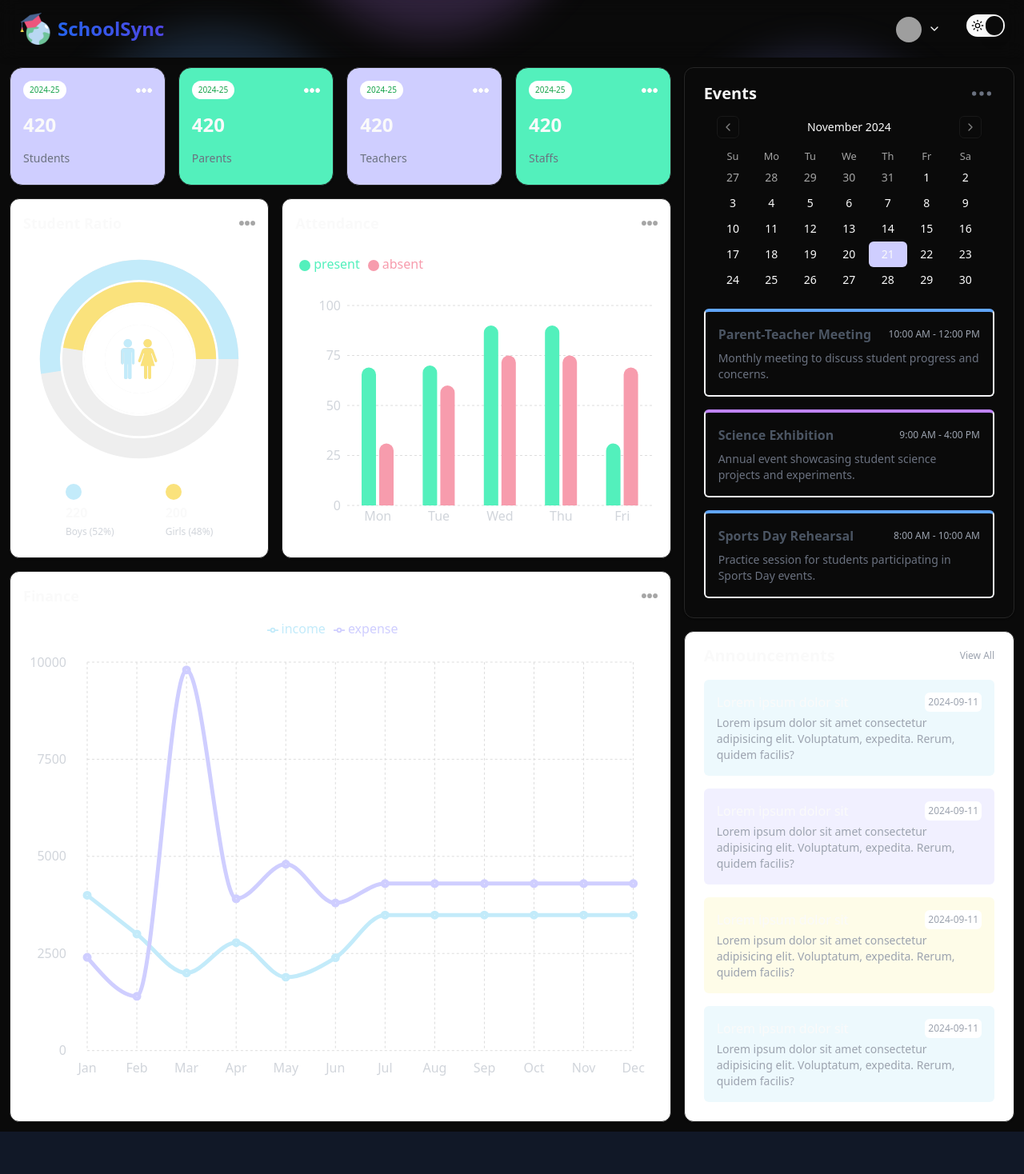
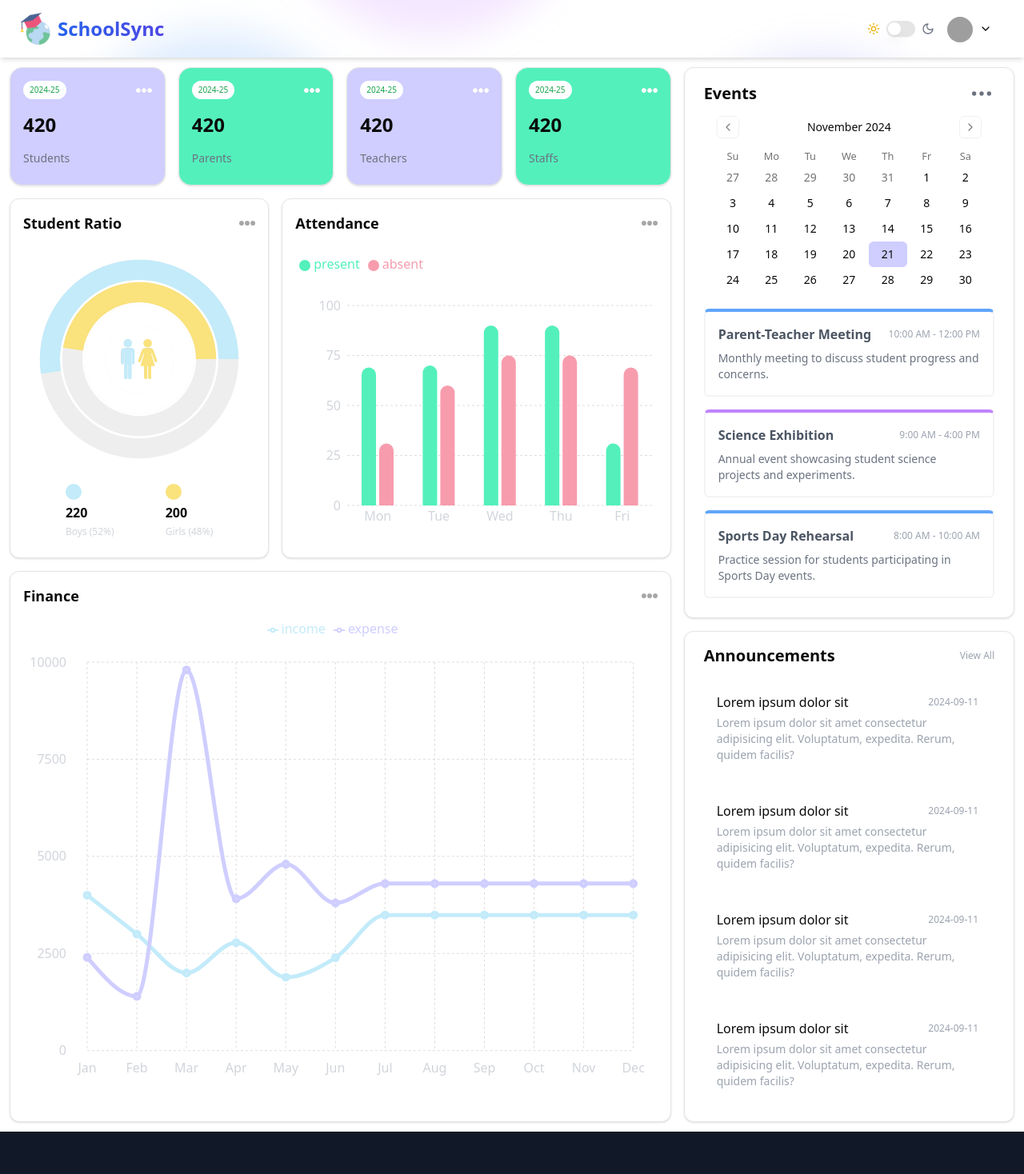
Before and after one commit to durjoydutta/SchoolSync, a Next.js app: page /admin in a window 1280 px wide. Shown: the top 1468 px of the page at 80% size. Built offline with nearby package versions, Linux system fonts and the light colour scheme; grey boxes are pictures that could not be loaded.

Commit message:
optimizing dark mode across the app

```diff
--- a/src/app/layout.tsx
+++ b/src/app/layout.tsx
@@ -21,7 +21,7 @@ export default function RootLayout({
       <body className={"inter.className"}>
         <ThemeProvider
           attribute="class"
-            defaultTheme="dark"
+          defaultTheme="system"
           enableSystem
           disableTransitionOnChange
         >
--- a/src/components/DarkModeSwitch.tsx
+++ b/src/components/DarkModeSwitch.tsx
@@ -3,29 +3,28 @@
 import { Label } from "@/components/ui/label";
 import { Switch } from "@/components/ui/switch";
 import { Moon, Sun } from "lucide-react";
-import { useTheme } from "next-themes"
+import { useTheme } from "next-themes";
+import { useEffect, useState } from "react";
 
 export default function Switch13() {
     const { theme, setTheme } = useTheme();
+    const [mounted, setMounted] = useState(false);
+
+    useEffect(() => {
+        setMounted(true);
+    }, []);
+
+    if (!mounted) return null;
+
     return (
-        <div>
-            <div className="relative inline-grid h-7 w-12 grid-cols-[1fr_1fr] items-center text-sm font-medium">
-                <Switch
-                    id="switch-13"
-                    checked={theme === "dark"}
-                    onCheckedChange={(checked) => setTheme(checked ? "dark" : "light")}
-                    className="peer absolute inset-0 h-[inherit] w-auto data-[state=unchecked]:bg-input/50 [&_span]:z-10 [&_span]:h-full [&_span]:w-1/2 [&_span]:transition-transform [&_span]:duration-300 [&_span]:[transition-timing-function:cubic-bezier(0.16,1,0.3,1)] data-[state=checked]:[&_span]:translate-x-full rtl:data-[state=checked]:[&_span]:-translate-x-full"
-                />
-                <span className="pointer-events-none relative ms-0.5 flex min-w-6 items-center justify-center text-center transition-transform duration-300 [transition-timing-function:cubic-bezier(0.16,1,0.3,1)] peer-data-[state=checked]:invisible peer-data-[state=unchecked]:translate-x-full rtl:peer-data-[state=unchecked]:-translate-x-full">
-                    <Moon size={16} strokeWidth={2} aria-hidden="true" />
-                </span>
-                <span className="pointer-events-none relative me-0.5 flex min-w-6 items-center justify-center text-center transition-transform duration-300 [transition-timing-function:cubic-bezier(0.16,1,0.3,1)] peer-data-[state=unchecked]:invisible peer-data-[state=checked]:-translate-x-full peer-data-[state=checked]:text-background rtl:peer-data-[state=checked]:translate-x-full">
-                    <Sun size={16} strokeWidth={2} aria-hidden="true" />
-                </span>
-            </div>
-            <Label htmlFor="switch-13" className="sr-only">
-                Labeled switch
-            </Label>
+        <div className="flex items-center gap-2">
+            <Sun className="w-4 h-4 text-yellow-500" />
+            <Switch
+                id="theme-toggle"
+                checked={theme === "dark"}
+                onCheckedChange={(checked) => setTheme(checked ? "dark" : "light")}
+            />
+            <Moon className="w-4 h-4 text-gray-500" />
         </div>
     );
 }
--- a/src/components/Navbar.tsx
+++ b/src/components/Navbar.tsx
@@ -32,19 +32,9 @@ const Navbar = () => {
 
     const [isLoggedIn, setIsLoggedIn] = useState(true) // This should be replaced with actual auth logic
     const [userRole, setUserRole] = useState('student')
-    return (
-        <motion.header
-            initial={{ y: -100, opacity: 0 }}
-            animate={{ y: 0, opacity: 1 }}
-            transition={{ duration: 0.5 }}
-            className="sticky top-0 left-0 right-0 bg-none backdrop-blur-md shadow-md py-4 px-6 z-[999]"
-        >
-            <BackgroundAnimation />
-            <nav className="flex justify-between items-center mx-auto">
-                <SchoolSyncLogo />
-                <div className="flex gap-4">
-                    {!isLoggedIn ? (
-                        <Link href={"/login"}>
+
+    const navLoggedInStatus = () => !isLoggedIn ?
+        (<Link href={"/login"}>
             <Button className="w-20 h-8 bg-gradient-to-r from-blue-600 to-indigo-600 text-white hover:from-blue-700 hover:to-indigo-700">
                 <LogIn className="w-full h-full mr-2" />
                 Login
@@ -72,8 +62,21 @@ const Navbar = () => {
                     <DropdownMenuItem>Log out</DropdownMenuItem>
                 </DropdownMenuContent>
             </DropdownMenu>
-                    )}
-                    <DarkModeSwitch/>
+        )
+
+    return (
+        <motion.header
+            initial={{ y: -100, opacity: 0 }}
+            animate={{ y: 0, opacity: 1 }}
+            transition={{ duration: 0.5 }}
+            className="sticky top-0 left-0 right-0 bg-none backdrop-blur-md shadow-md py-4 px-6 z-[999]"
+        >
+            <BackgroundAnimation />
+            <nav className="flex justify-between items-center mx-auto">
+                <SchoolSyncLogo />
+                <div className="flex justify-end items-center">
+                    <DarkModeSwitch />
+                    {navLoggedInStatus()}
                 </div>
             </nav>
         </motion.header>
--- /dev/null
+++ b/src/components/dashboard/AnnouncementCard.tsx
@@ -0,0 +1,26 @@
+interface AnnouncementCardProps {
+  title: string;
+  date: string;
+  description: string;
+}
+
+const AnnouncementCard: React.FC<AnnouncementCardProps> = ({
+    title,
+    date,
+    description,
+  }) => {
+
+    return (
+      <div className={`dark:bg-smoke-800 rounded-md p-4`}>
+        <div className="flex items-center justify-between">
+          <h2 className="font-medium">{title}</h2>
+          <span className="text-xs text-gray-400 dark:text-lamaYellow bg-white dark:bg-slate-800 rounded-md px-1 py-1">
+            {date}
+          </span>
+        </div>
+        <p className="text-sm text-gray-400 mt-1">{description}</p>
+      </div>
+    );
+  };
+
+export default AnnouncementCard;
--- a/src/components/dashboard/Announcements.tsx
+++ b/src/components/dashboard/Announcements.tsx
@@ -1,63 +1,52 @@
-import { Card, CardContent, CardHeader, CardTitle } from "@/components/ui/card"
+import { Card, CardContent } from "@/components/ui/card";
+import AnnouncementCard from "@/components/dashboard/AnnouncementCard";
 
-const Announcements = () => {
+
+const Announcements: React.FC = () => {
+  const announcementData = [
+    {
+      title: "Lorem ipsum dolor sit",
+      date: "2024-09-11",
+      description:
+        "Lorem ipsum dolor sit amet consectetur adipisicing elit. Voluptatum, expedita. Rerum, quidem facilis?",
+    },
+    {
+      title: "Lorem ipsum dolor sit",
+      date: "2024-09-11",
+      description:
+        "Lorem ipsum dolor sit amet consectetur adipisicing elit. Voluptatum, expedita. Rerum, quidem facilis?",
+    },
+    {
+      title: "Lorem ipsum dolor sit",
+      date: "2024-09-11",
+      description:
+        "Lorem ipsum dolor sit amet consectetur adipisicing elit. Voluptatum, expedita. Rerum, quidem facilis?",
+    },
+    {
+      title: "Lorem ipsum dolor sit",
+      date: "2024-09-11",
+      description:
+        "Lorem ipsum dolor sit amet consectetur adipisicing elit. Voluptatum, expedita. Rerum, quidem facilis?",
+    },
+  ];
+
   return (
-    <Card className="w-full bg-white pt-4 rounded-xl">
+    <Card className="w-full bg-white dark:bg-stone-800 pt-4 rounded-xl">
       <CardContent>
-      <div className="flex items-center justify-between">
-        <h1 className="text-xl font-semibold">Announcements</h1>
-        <span className="text-xs text-gray-400">View All</span>
-      </div>
-      <div className="flex flex-col gap-4 mt-4">
-        <div className="bg-lamaSkyLight rounded-md p-4">
-          <div className="flex items-center justify-between">
-            <h2 className="font-medium">Lorem ipsum dolor sit</h2>
-            <span className="text-xs text-gray-400 bg-white rounded-md px-1 py-1">
-              2024-09-11
-            </span>
-          </div>
-          <p className="text-sm text-gray-400 mt-1">
-            Lorem ipsum dolor sit amet consectetur adipisicing elit. Voluptatum,
-            expedita. Rerum, quidem facilis?
-          </p>
+        <div className="flex items-center justify-between">
+          <h1 className="text-xl font-semibold">Announcements</h1>
+          <span className="text-xs text-gray-400">View All</span>
         </div>
-        <div className="bg-lamaPurpleLight rounded-md p-4">
-          <div className="flex items-center justify-between">
-            <h2 className="font-medium">Lorem ipsum dolor sit</h2>
-            <span className="text-xs text-gray-400 bg-white rounded-md px-1 py-1">
-              2024-09-11
-            </span>
-          </div>
-          <p className="text-sm text-gray-400 mt-1">
-            Lorem ipsum dolor sit amet consectetur adipisicing elit. Voluptatum,
-            expedita. Rerum, quidem facilis?
-          </p>
+        <div className="flex flex-col gap-4 mt-4">
+          {announcementData.map((announcement, index) => (
+            <AnnouncementCard
+              key={index}
+              title={announcement.title}
+              date={announcement.date}
+              description={announcement.description}
+            />
+          ))}
         </div>
-        <div className="bg-lamaYellowLight rounded-md p-4">
-          <div className="flex items-center justify-between">
-            <h2 className="font-medium">Lorem ipsum dolor sit</h2>
-            <span className="text-xs text-gray-400 bg-white rounded-md px-1 py-1">
-              2024-09-11
-            </span>
-          </div>
-          <p className="text-sm text-gray-400 mt-1">
-            Lorem ipsum dolor sit amet consectetur adipisicing elit. Voluptatum,
-            expedita. Rerum, quidem facilis?
-          </p>
-        </div>
-        <div className="bg-lamaSkyLight rounded-md p-4">
-          <div className="flex items-center justify-between">
-            <h2 className="font-medium">Lorem ipsum dolor sit</h2>
-            <span className="text-xs text-gray-400 bg-white rounded-md px-1 py-1">
-              2024-09-11
-            </span>
-          </div>
-          <p className="text-sm text-gray-400 mt-1">
-            Lorem ipsum dolor sit amet consectetur adipisicing elit. Voluptatum,
-            expedita. Rerum, quidem facilis?
-          </p>
-        </div>
-      </div>
       </CardContent>
     </Card>
   );
--- a/src/components/dashboard/AttendanceChart.tsx
+++ b/src/components/dashboard/AttendanceChart.tsx
@@ -33,7 +33,7 @@ const data = [
 
 const AttendanceChart = () => {
     return (
-        <Card className="bg-white rounded-xl w-full h-full p-4 mb-3">
+        <Card className="bg-white dark:bg-stone-800 rounded-xl w-full h-full p-4 mb-3">
             <div className="flex justify-between items-center">
                 <h1 className="text-lg font-semibold">Attendance</h1>
                 <Image src="/moreDark.png" alt="" width={20} height={20} />
--- a/src/components/dashboard/EventCalendar.tsx
+++ b/src/components/dashboard/EventCalendar.tsx
@@ -62,7 +62,7 @@ export default function EventCalendar() {
   )
 
   return (
-    <Card className="w-full pt-4">
+    <Card className="w-full pt-4 dark:bg-stone-800">
       <CardContent className="w-full gap-4">
         <div className="flex items-center justify-between">
           <h2 className="text-xl font-semibold">Events</h2>
@@ -92,10 +92,10 @@ export default function EventCalendar() {
                 className="w-full rounded-md border-2 border-gray-100 border-t-4 odd:border-t-blue-400 even:border-t-purple-400 p-4"
               >
                 <div className="flex items-center justify-between">
-                  <h3 className="font-semibold text-gray-600">{event.title}</h3>
+                  <h3 className="font-semibold text-gray-600 dark:text-slate-300">{event.title}</h3>
                   <span className="text-gray-400 text-xs">{event.time}</span>
                 </div>
-                <p className="mt-2 text-gray-500 text-sm">{event.description}</p>
+                <p className="mt-2 text-gray-500 dark:text-slate-400 text-sm">{event.description}</p>
               </div>
             ))
           ) : (
--- a/src/components/dashboard/FinanceChart.tsx
+++ b/src/components/dashboard/FinanceChart.tsx
@@ -78,7 +78,7 @@ const data = [
 
 const FinanceChart = () => {
   return (
-    <Card className="bg-white rounded-xl w-full h-full p-4">
+    <Card className="bg-white dark:bg-stone-800 rounded-xl w-full h-full p-4">
       <div className="flex justify-between items-center">
         <h1 className="text-lg font-semibold">Finance</h1>
         <Image src="/moreDark.png" alt="" width={20} height={20} />
--- a/src/components/dashboard/RatioChart.tsx
+++ b/src/components/dashboard/RatioChart.tsx
@@ -7,7 +7,7 @@ const data = [ // Data for the chart
   {
     name: 'Total',
     count: 420,
-    fill: '#FFFFFF',
+    fill: 'hsl(var(--background))',
   },
   {
     name: 'Girls',
@@ -24,7 +24,7 @@ const data = [ // Data for the chart
 
 const RatioChart = () => {
   return (
-    <Card className="bg-white rounded-xl w-full h-full p-4">
+    <Card className="bg-white dark:bg-stone-800 rounded-xl w-full h-full p-4">
       {/* TITLE */}
       <div className="flex justify-between items-center">
         <h1 className="text-lg font-semibold">Student Ratio</h1>
--- a/src/components/dashboard/UserCard.tsx
+++ b/src/components/dashboard/UserCard.tsx
@@ -3,9 +3,9 @@ import Image from "next/image";
 
 const UserCard = ({ type }: { type: string }) => {
   return (
-    <Card className="rounded-2xl odd:bg-lamaPurple even:bg-lamaGreenLight p-4 flex-1 min-w-[130px] xl:h-[9.25rem]">
+    <Card className="rounded-2xl odd:bg-lamaPurple even:bg-lamaGreenLight dark:bg-stone-800 p-4 flex-1 min-w-[130px] xl:h-[9.25rem]">
       <div className="flex justify-between items-center">
-        <span className="text-[10px] bg-white px-2 py-1 rounded-full text-green-600">
+        <span className="text-[10px] bg-white dark:bg-lamaYellow px-2 py-1 rounded-full text-green-600">
           2024-25
         </span>
         <Image src="/more.png" alt="" width={20} height={20} />
--- a/src/components/home/Hero.tsx
+++ b/src/components/home/Hero.tsx
@@ -35,7 +35,7 @@ const Hero = () => {
             >
                 <Badge
                     variant="outline"
-                    className="px-4 py-1 rounded-full text-sm lg:text-lg animate-fade-in border-blue-500 text-blue-600"
+                    className="px-4 py-1 rounded-full text-sm lg:text-md animate-fade-in border-blue-500 text-blue-600 dark:text-lamaGreenLight dark:border-white"
                 >
                     Transforming Education
                 </Badge>
```
Lines whose indentation alone changed are shown as unchanged.
